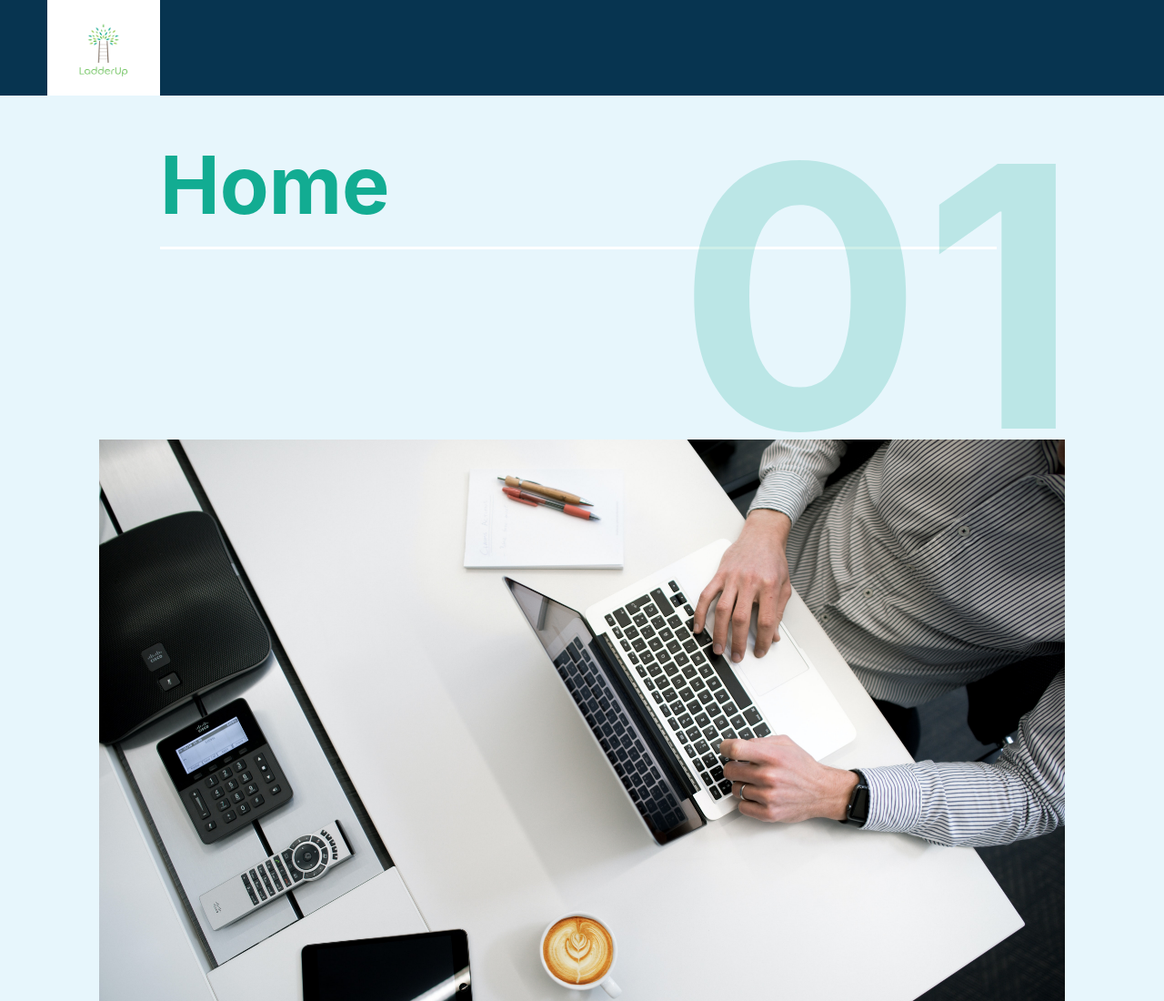
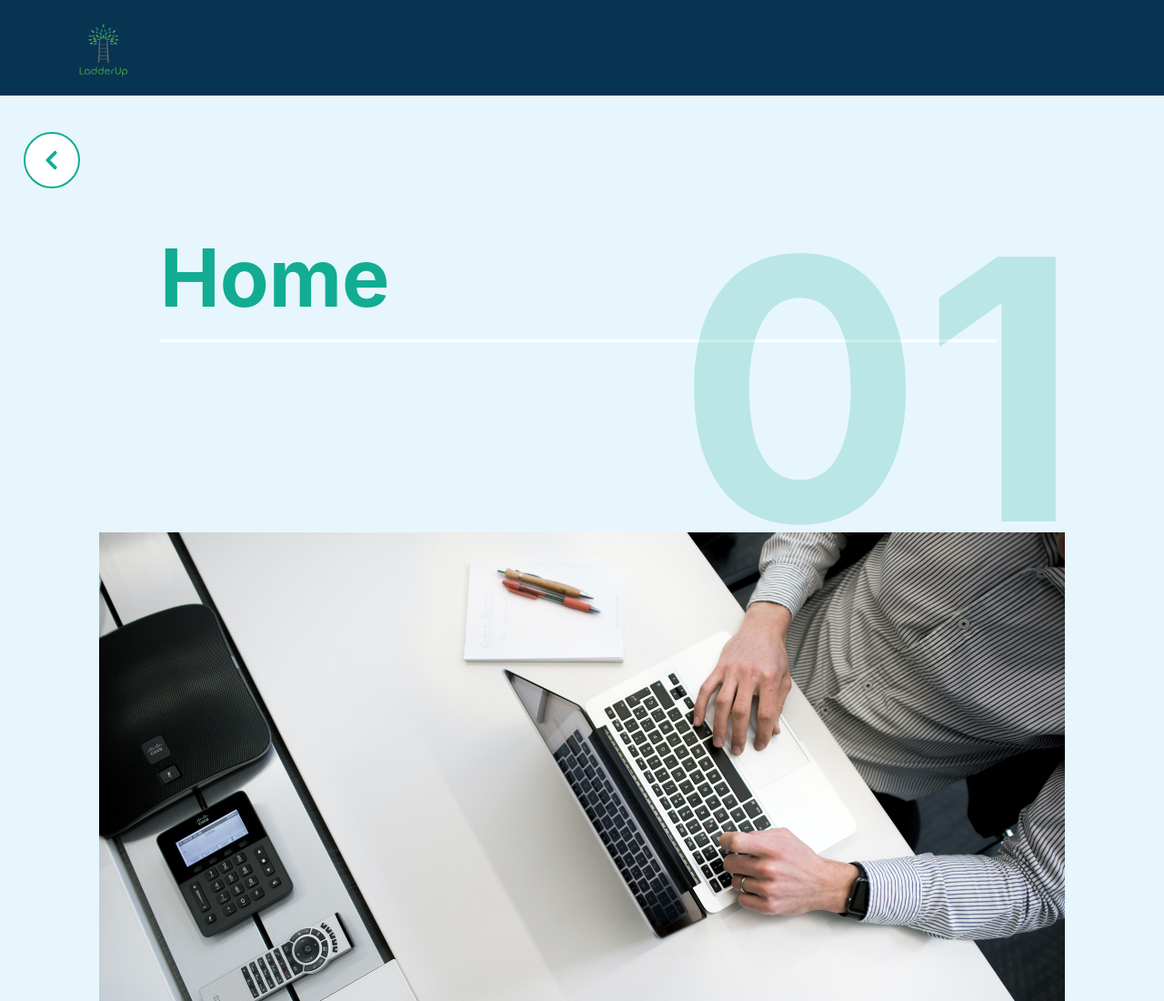
Before and after one commit to flookuptech/ladderUp, a website built with webpack: page src/pages/home.html in a window 1280 px wide. Shown: the top 1100 px of the page at 91% size. Built offline with nearby package versions, Linux system fonts and the light colour scheme; a web font is replaced by a local one.

Commit message:
Button for main page added on all pages, navbar brand issue fixed

```diff
--- a/src/css/app.css
+++ b/src/css/app.css
@@ -97,6 +97,25 @@ body {
   background-color: #073450 !important;
   height: auto;
   max-height: 14vh;
+}
+
+.button.backToIndex {
+  margin-top: 5vh;
+  margin-left: 2vw;
+  font-size: 1.5rem;
+  font-weight: bold;
+  border: #12ac92 2px solid;
+  color: #12ac92;
+  border-radius: 50%;
+  height: auto;
+  width: auto;
+}
+
+.button.backToIndex:hover {
+  background-color: #12ac92;
+  color: white;
+  font-weight: bold;
+  border: none;
 }
 
 /*
@@ -660,8 +679,7 @@ hr.footer-divider {
 }
 
 /*=======MENU BUTTON BACKGROUND=======*/
-
-a.navbar-item {
+a.hamburgerMenuItem {
   text-align: center;
   background-color: white;
   color: teal;
--- a/src/pages/home.html
+++ b/src/pages/home.html
@@ -50,6 +50,11 @@
           </div>
         </div>
       </nav>
+      <button class="button backToIndex" onclick="window.location.href='/'">
+        <span class="icon is-small">
+          <i class="fas fa-chevron-left"></i>
+        </span>
+      </button>
       <section id="readMore" class="homeMore">
         <div class="row">
           <div class="columns is-multiline is-centered">
```
Also changed, not shown: src/index.html (+9 -6 lines), src/pages/aboutUs.html (+5 -0 lines), src/pages/sectors.html (+5 -0 lines), src/pages/services.html (+5 -0 lines).
